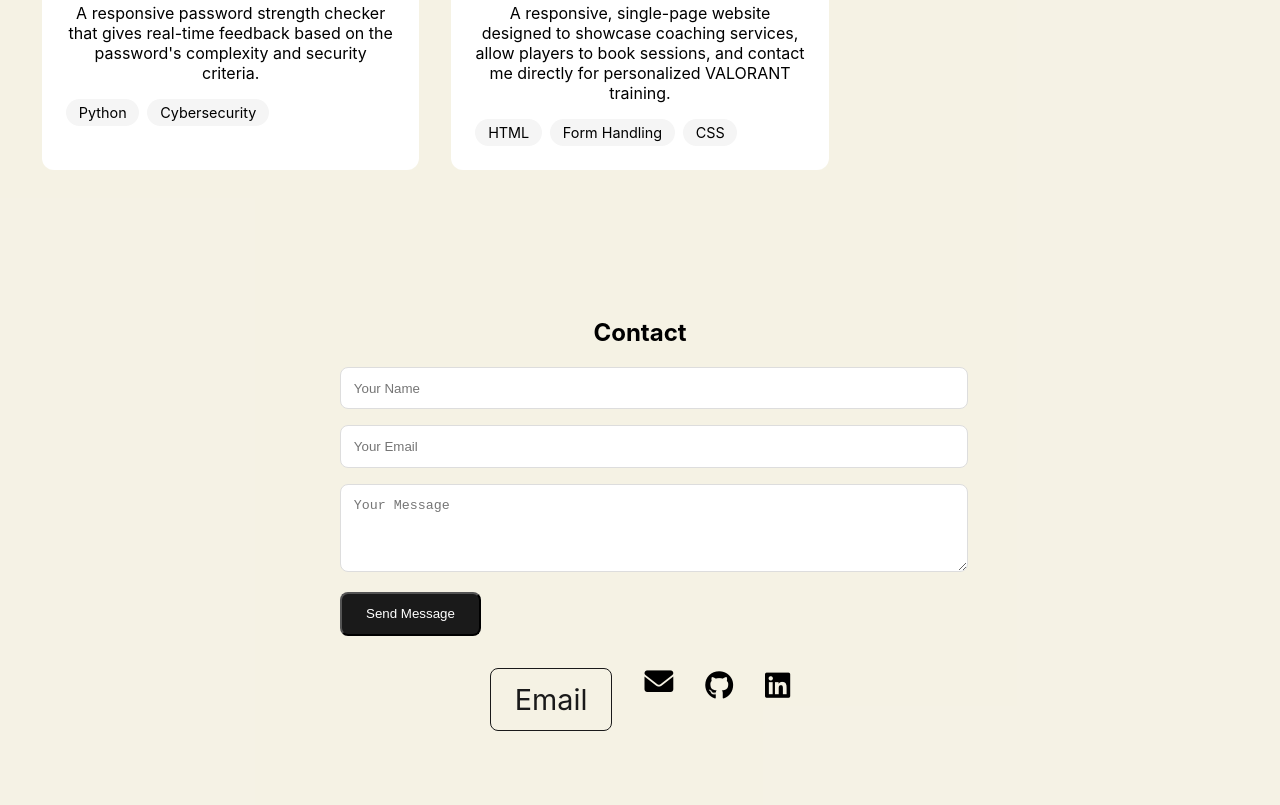
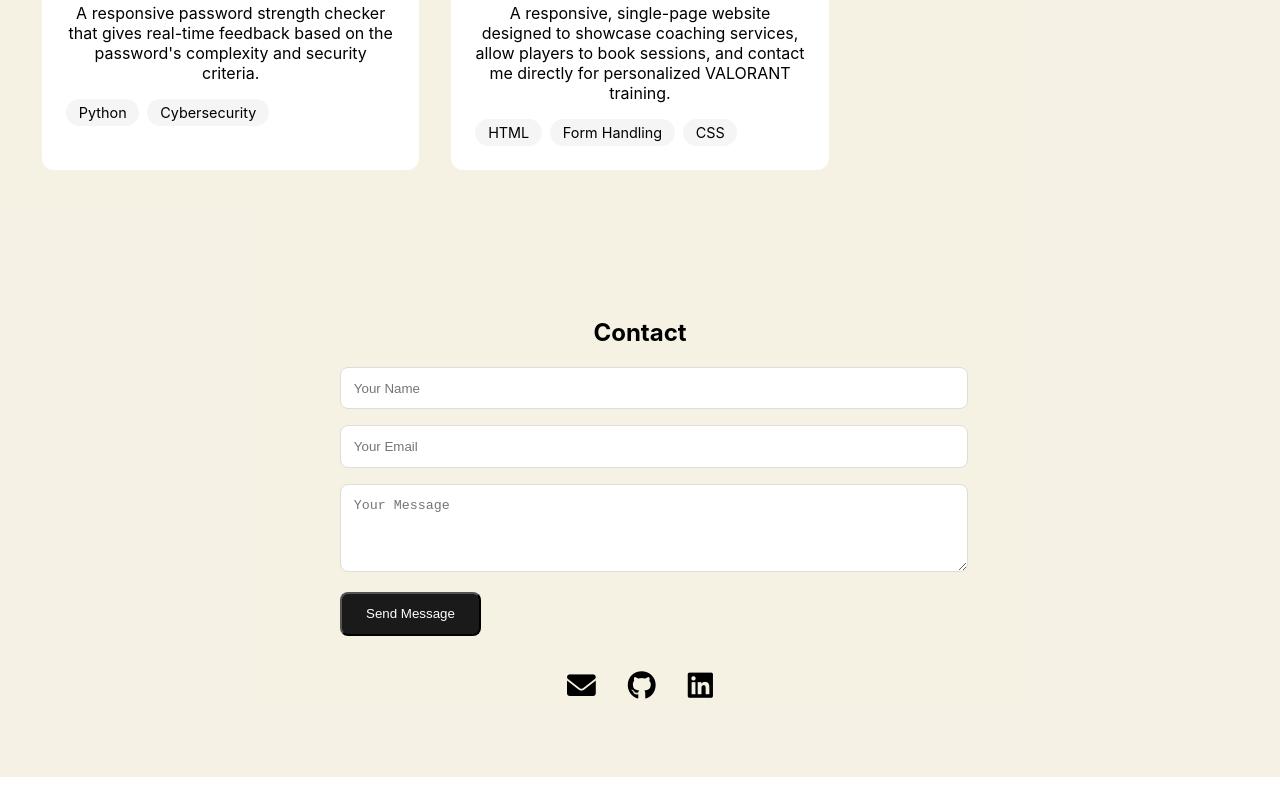
Before and after one commit to tiffneychen/tiffneychen.github.io, a plain HTML site: page index.html in a window 1280 px wide. Shown: the part 2089-2894 px from the top of the page. After the commit the page ends 2866 px from the top, so only its background shows below. Drawn offline with Linux system fonts and the light colour scheme.

Commit message:
Update index.html

```diff
--- a/index.html
+++ b/index.html
@@ -235,7 +235,7 @@
                 <p>Passionate about cybersecurity and building secure applications.</p>
                 <div class="buttons">
                   <!-- <a href="/resume.pdf" class="btn btn-primary">Resume</a> -->
-                  <a href="mailto:chentiffney@gmail.com" target="_mailto:chentiffney@gmail.com" class="btn btn-secondary">Email</a>
+                  <a href="mailto:chentiffney@gmail.com" class="btn btn-secondary">Email</a>
                   <a href="https://github.com/tiffneychen" target="_blank" class="btn btn-secondary">GitHub</a>
                   <a href="https://www.linkedin.com/in/tiffney-chen/" target="_blank" class="btn btn-secondary">LinkedIn</a>
                 </div>
@@ -338,7 +338,7 @@
         </div>
 
         <div style="margin-top: 2rem; display: flex; justify-content: center; gap: 2rem; font-size: 1.8rem;">
-            <a href="mailto:chentiffney@gmail.com" target="_mailto:chentiffney@gmail.com" class="btn btn-secondary">Email</a>
+            <a href="mailto:chentiffney@gmail.com" target="_blank" aria-label="Email" style="color: black;">
             <i class="fas fa-envelope"></i>
             </a>
             <a href="https://github.com/tiffneychen" target="_blank" aria-label="GitHub" style="color: black;">
```
